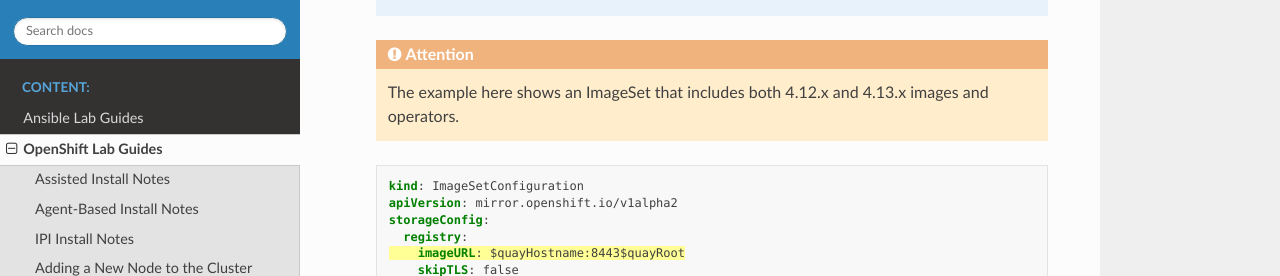
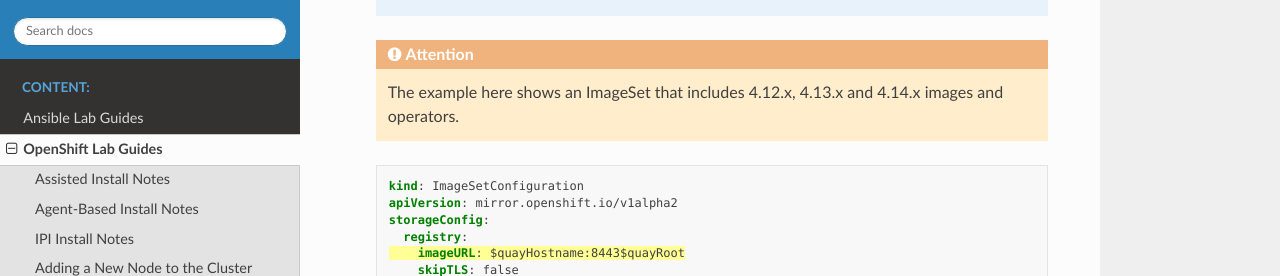
Before and after one commit to vtog/labGuides, a Sphinx documentation site: the page built from source/ocp/local-mirror-registry.rst, in a window 1280 px wide and 900 px high, scrolled down 3805 px. Shown: the part 175-451 px from the top of the window. Built offline with Sphinx 7.4.7 and the Read the Docs theme 2.0.0, drawn with Linux system fonts in a browser that asks for light colours; pages that are not in the unit, such as notebooks, are missing from menus.

Commit message:
missed a minor update to the note indicating the versions included

```diff
--- a/source/ocp/local-mirror-registry.rst
+++ b/source/ocp/local-mirror-registry.rst
@@ -183,8 +183,8 @@
    .. note:: "shortestPath: true" instructs the mirror to only pull the
       required version to upgrade from one version to the next.
 
-   .. attention:: The example here shows an ImageSet that includes both 4.12.x
-      and 4.13.x images and operators.
+   .. attention:: The example here shows an ImageSet that includes 4.12.x,
+      4.13.x and 4.14.x images and operators.
 
    .. code-block:: yaml
       :emphasize-lines: 5,10,13,16,19,20,22,34,46,58
```
